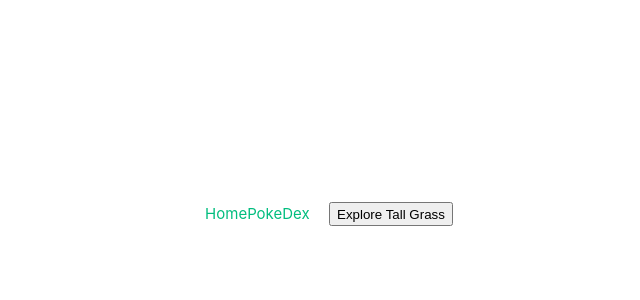
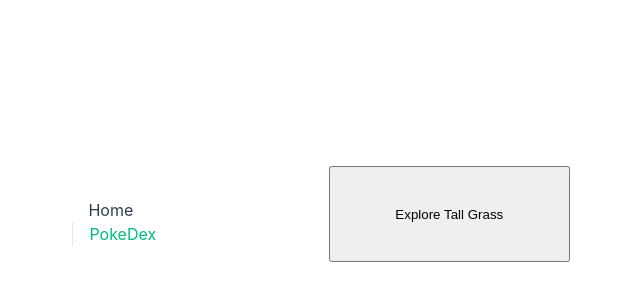
Before and after one commit to staten-island-tech/vue-reactivity-YifanZhang4, a Vue app in the folder vue-react/: page / in a window 1280 px wide. Shown: the part 186-486 px from the top of the page, without its empty margins (311-951 px from the left). Built offline with nearby package versions, Linux system fonts and the light colour scheme.

Commit message:
Update App.vue

```diff
--- a/vue-react/src/App.vue
+++ b/vue-react/src/App.vue
@@ -9,5 +9,58 @@
       <RouterLink to="/about">PokeDex</RouterLink>
     </nav>
   </header>
+
   <RouterView />
 </template>
+
+<style scoped>
+header {
+  line-height: 1.5;
+  max-height: 100vh;
+}
+nav {
+  width: 100%;
+  font-size: 12px;
+  margin-top: 2rem;
+}
+
+nav a.router-link-exact-active {
+  color: var(--color-text);
+}
+
+nav a.router-link-exact-active:hover {
+  background-color: transparent;
+}
+
+nav a {
+  display: inline-block;
+  padding: 0 1rem;
+  border-left: 1px solid var(--color-border);
+}
+
+nav a:first-of-type {
+  border: 0;
+}
+
+@media (min-width: 1024px) {
+  header {
+    display: flex;
+    place-items: center;
+    padding-right: calc(var(--section-gap) / 2);
+  }
+  header .wrapper {
+    display: flex;
+    place-items: flex-start;
+    flex-wrap: wrap;
+  }
+
+  nav {
+    text-align: left;
+    margin-left: -1rem;
+    font-size: 1rem;
+
+    padding: 1rem 0;
+    margin-top: 1rem;
+  }
+}
+</style>
```
